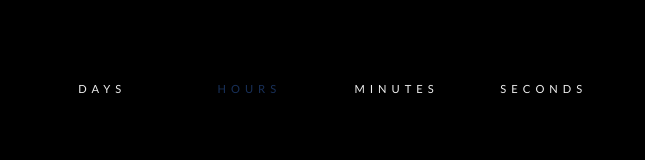
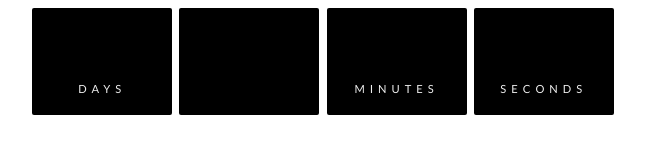
Before and after one commit to YashrajChoudhary/notion-s_widgets, a plain HTML site: page Countdown.html in a window 1280 px wide. Shown: the whole page, without its empty margins (317-962 px from the left). Drawn offline with Linux system fonts and the light colour scheme.

Commit message:
Update Countdown.html

```diff
--- a/Countdown.html
+++ b/Countdown.html
@@ -8,7 +8,7 @@
     <style>
 
 body{
-    background-color: black;
+    background-color: white;
 }
 
 #timer {
@@ -33,7 +33,7 @@ body{
 
 .hours {
   background: #000000;
-    color: #183059;
+    color: #000000;
 }
 
 .minutes {
```
